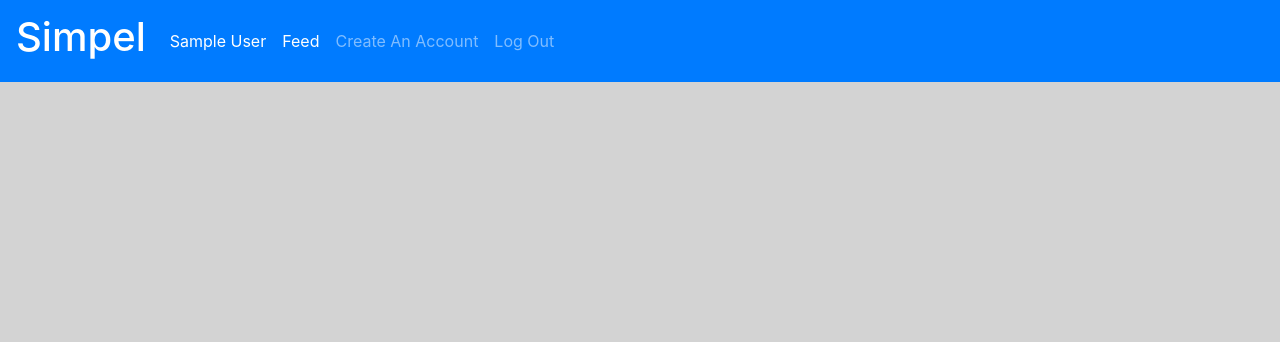
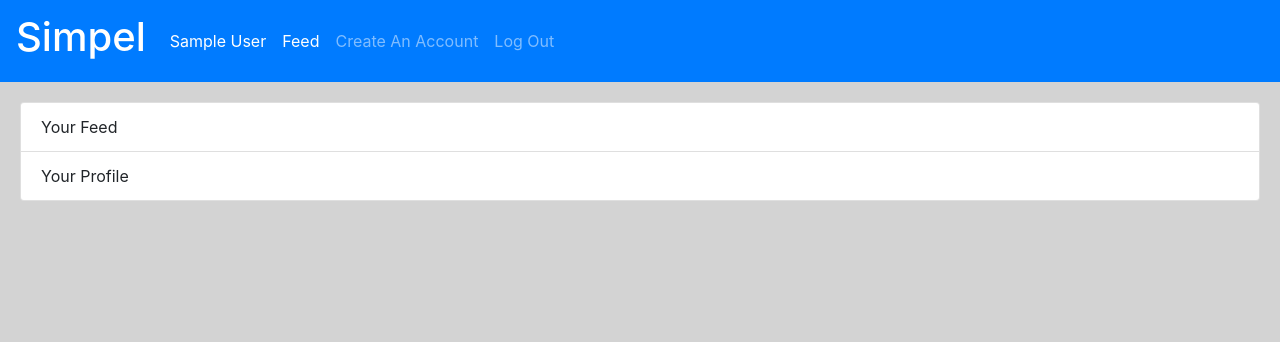
Before and after one commit to jod35/simpel, a Flask app: page /dashboard in a window 1280 px wide. Shown: the top 342 px of the page. Run offline with Flask 2, Linux system fonts and the light colour scheme; the visitor is signed in with stand-in values (Sample User, id 1); data comes from the database, SQL or seed files in the repository; some libraries are stand-ins or nearby versions.

Commit message:
working on the dashboard

```diff
--- a/simple/templates/dashboard.html
+++ b/simple/templates/dashboard.html
@@ -10,6 +10,12 @@
 </head>
 <body>
     {% include 'includes/_loggedin.html' %}
+    <div class="left">
+        <ul class="list-group">
+            <li class="list-group-item">Your Feed</li>
+            <li class="list-group-item">Your Profile</li>
+        </ul>
+    </div>
 
 </body>
 </html>
```
